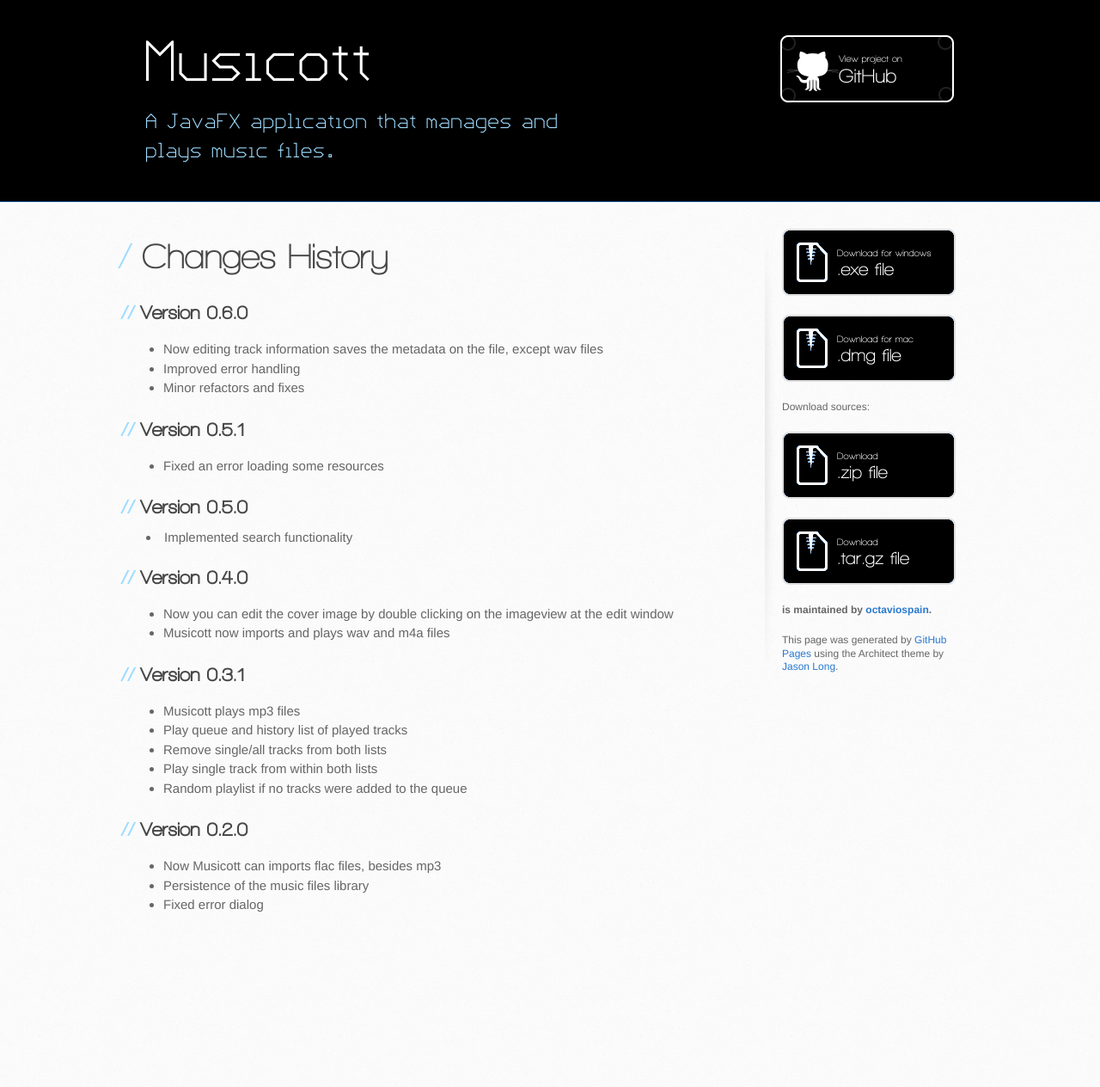
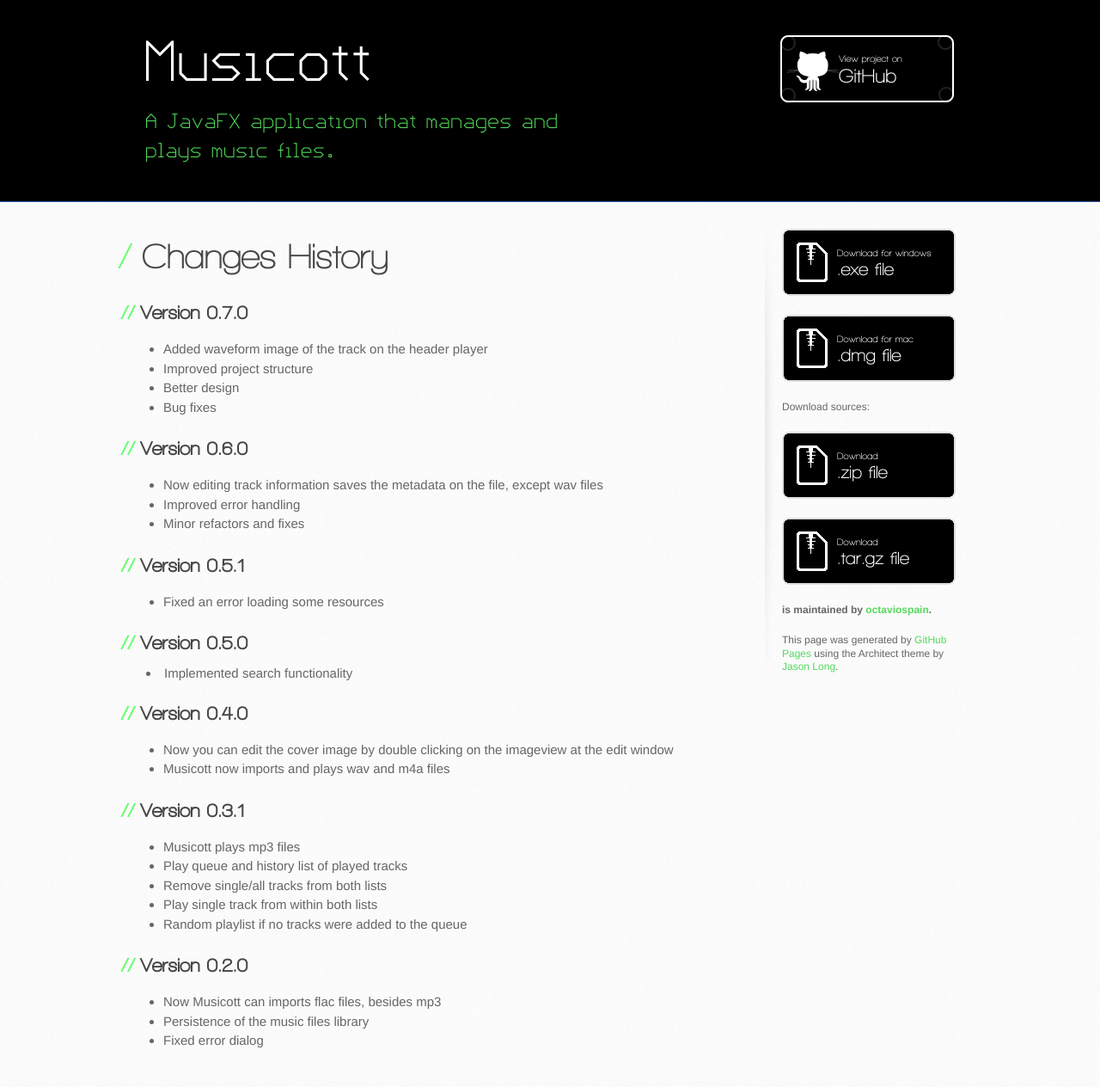
Before and after one commit to octaviospain/Musicott, a Jekyll site: the page built from changes.html, in a window 1280 px wide. Shown: the whole page at 86% size. Built offline with Jekyll 4.4.1, drawn with Linux system fonts in a browser that asks for light colours; before the commit the page ends 1106 px from its top, so only the background shows below that.

Commit message:
Modification pre version 0.7

```diff
--- a/_config.yml
+++ b/_config.yml
@@ -5,4 +5,4 @@ defaults:
     values:
       layout: "default"
       author: "Octavio"
-baseurl: "http://octaviospain.github.io/Musicott"
+baseurl: ""
--- a/_layouts/default.html
+++ b/_layouts/default.html
@@ -34,11 +34,11 @@
         </section>
 
         <aside id="sidebar">
-          <a href="https://github.com/octaviospain/Musicott/releases/download/v0.6.0/Musicott-0.6.0.exe" class="button">
+          <a href="https://github.com/octaviospain/Musicott/releases/download/v0.7.0/Musicott-0.7.0.exe" class="button">
             <small>Download for windows</small>
             .exe file
           </a>
-       	  <a href="https://github.com/octaviospain/Musicott/releases/download/v0.6.0/Musicott-0.6.0.dmg" class="button">
+       	  <a href="https://github.com/octaviospain/Musicott/releases/download/v0.7.0/Musicott-0.7.0.dmg" class="button">
             <small>Download for mac</small>
             .dmg file
           </a>
--- a/changes.html
+++ b/changes.html
@@ -4,6 +4,13 @@ title: Changes history
 ---
 <h1>Changes History</h1>
 
+<h2>Version 0.7.0</h2>
+<ul>
+	<li>Added waveform image of the track on the header player</li>
+	<li>Improved project structure</li>
+	<li>Better design</li>
+	<li>Bug fixes</li>
+</ul>
 <h2>Version 0.6.0</h2>
 <ul>
 	<li>Now editing track information saves the metadata on the file, except wav files</li>
--- a/stylesheets/stylesheet.css
+++ b/stylesheets/stylesheet.css
@@ -454,10 +454,10 @@ p {
 }
 
 a {
-  color: #2879d0;
+  color: #55D95D;
 }
 a:hover {
-  color: #2268b2;
+  color: #63FF6D;
 }
 
 header {
@@ -490,7 +490,7 @@ header h2 {
   font-size: 26px;
   font-weight: normal;
   line-height: 1.3;
-  color: #9ddcff;
+  color: #4ED457;
   letter-spacing: 0;
 }
 
@@ -571,7 +571,7 @@ code, pre {
 
 code {
   padding: 0 3px;
-  background-color: #f2f8fc;
+  background-color: #CBF2CE;
   border: solid 1px #dbe7f3;
 }
 
@@ -642,7 +642,7 @@ form {
 #main-content h1:before {
   padding-right: 0.3em;
   margin-left: -0.9em;
-  color: #9ddcff;
+  color: #63FF6D;
   content: "/";
 }
 
@@ -658,7 +658,7 @@ form {
   padding-right: 0.3em;
   margin-left: -1.5em;
   content: "//";
-  color: #9ddcff;
+  color: #63FF6D;
 }
 
 #main-content h3 {
@@ -675,7 +675,7 @@ form {
   padding-right: 0.3em;
   margin-left: -2em;
   content: "///";
-  color: #9ddcff;
+  color: #63FF6D;
 }
 
 #main-content h4 {
@@ -691,7 +691,7 @@ h4:before {
   padding-right: 0.3em;
   margin-left: -2.8em;
   content: "////";
-  color: #9ddcff;
+  color: #63FF6D;
 }
 
 #main-content h5 {
@@ -705,7 +705,7 @@ h5:before {
   padding-right: 0.3em;
   margin-left: -3.2em;
   content: "/////";
-  color: #9ddcff;
+  color: #63FF6D;
 }
 
 #main-content h6 {
@@ -719,7 +719,7 @@ h6:before {
   padding-right: 0.3em;
   margin-left: -3.7em;
   content: "//////";
-  color: #9ddcff;
+  color: #63FF6D;
 }
 
 p {
```
Also changed, not shown: images/download-button.png, images/header-bg.jpg (deleted), 1 other file.
